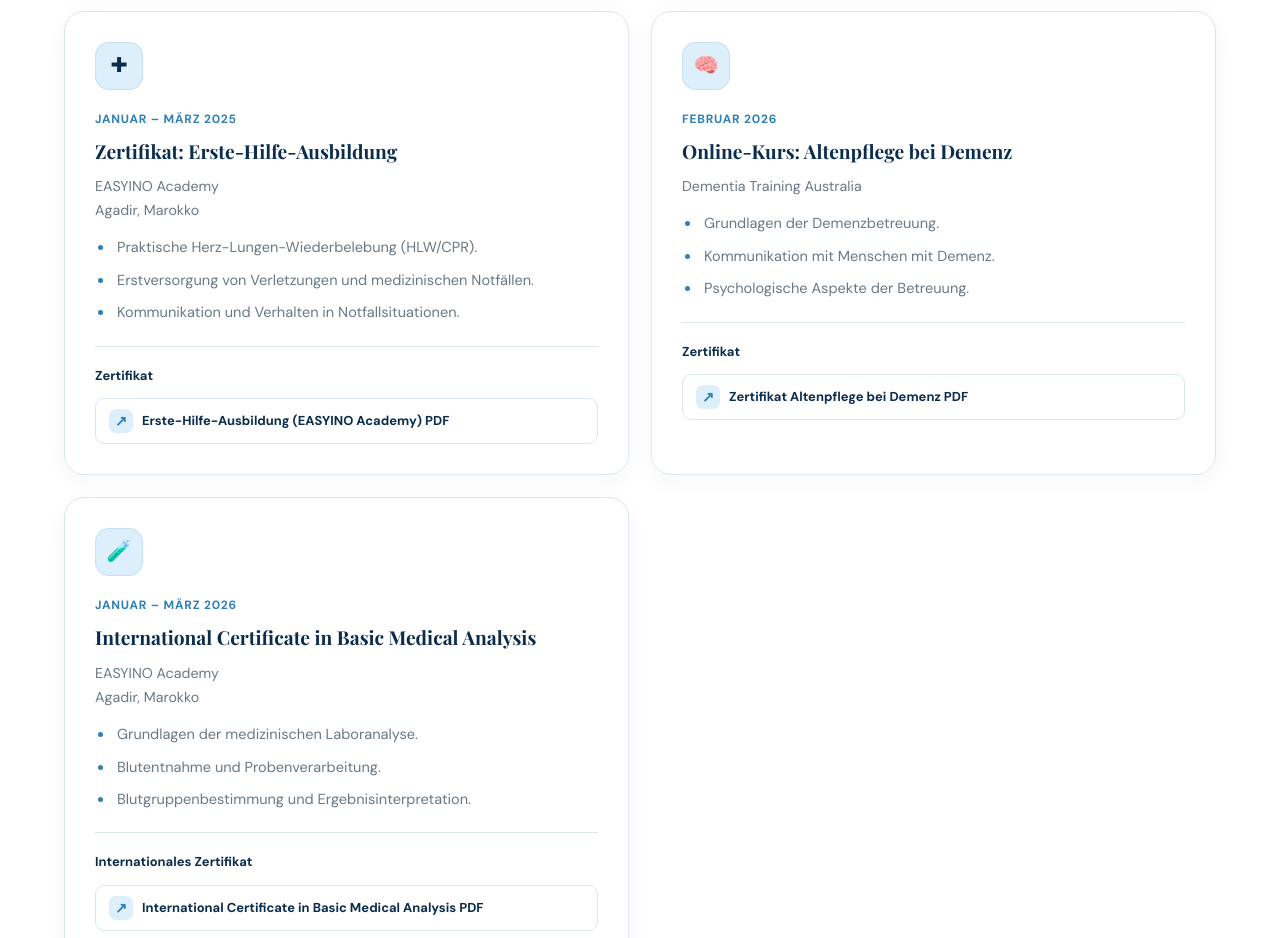
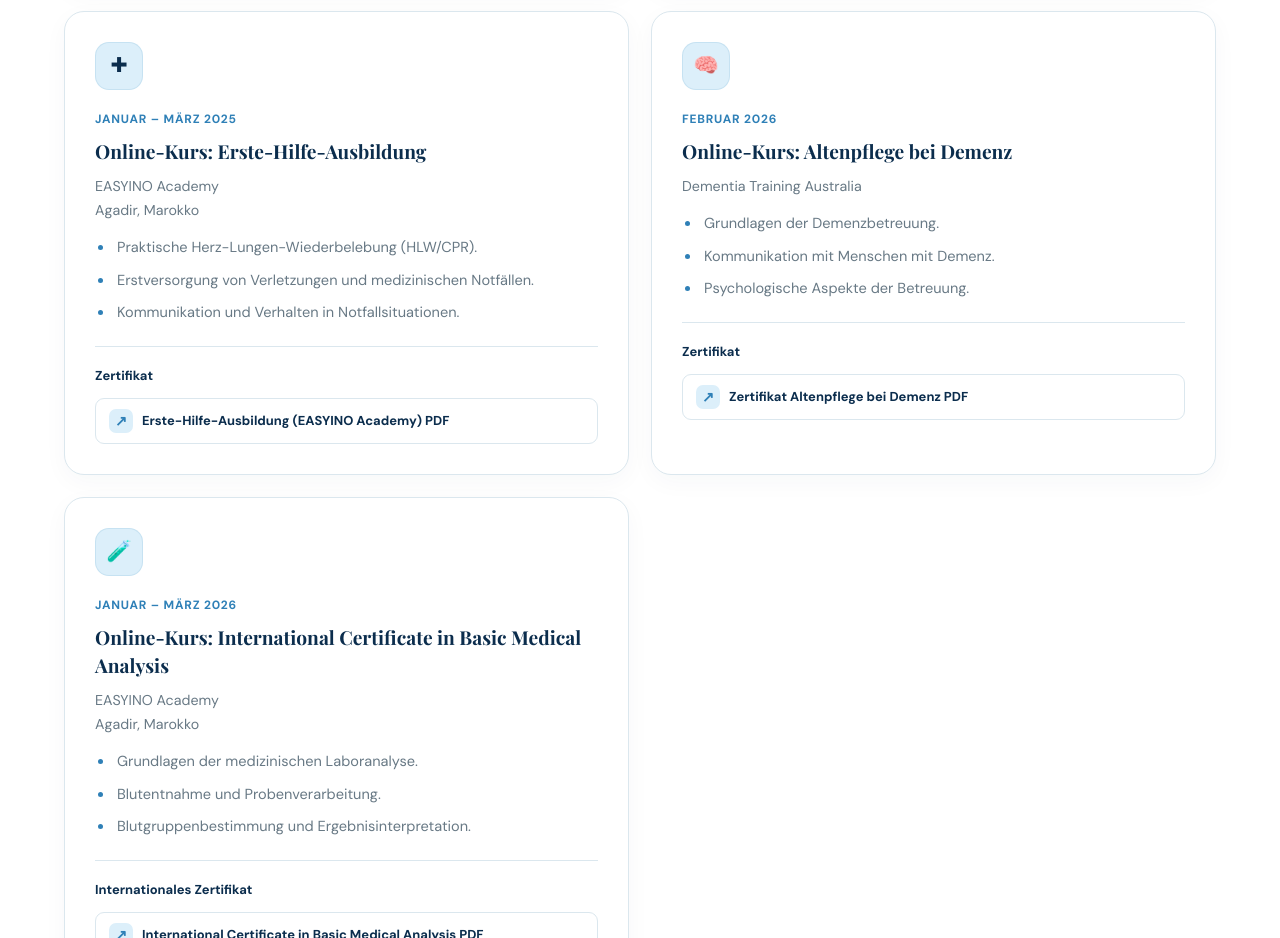
Before and after one commit to oo0226878-star/HamzaOuzzahrir.git.portfolio, a plain HTML site: page index.html in a window 1280 px wide. Shown: the part 4900-5838 px from the top of the page. Drawn offline with nearby package versions, Linux system fonts and the light colour scheme.

Commit message:
Update course titles to include 'Online-Kurs'

```diff
--- a/index.html
+++ b/index.html
@@ -578,7 +578,7 @@
             </div>
 
             <h3>
-                Zertifikat: Erste-Hilfe-Ausbildung
+                Online-Kurs: Erste-Hilfe-Ausbildung
             </h3>
 
             <p>
@@ -673,7 +673,7 @@
             </div>
 
             <h3>
-                International Certificate in Basic Medical Analysis
+                Online-Kurs: International Certificate in Basic Medical Analysis
             </h3>
 
             <p>
```
